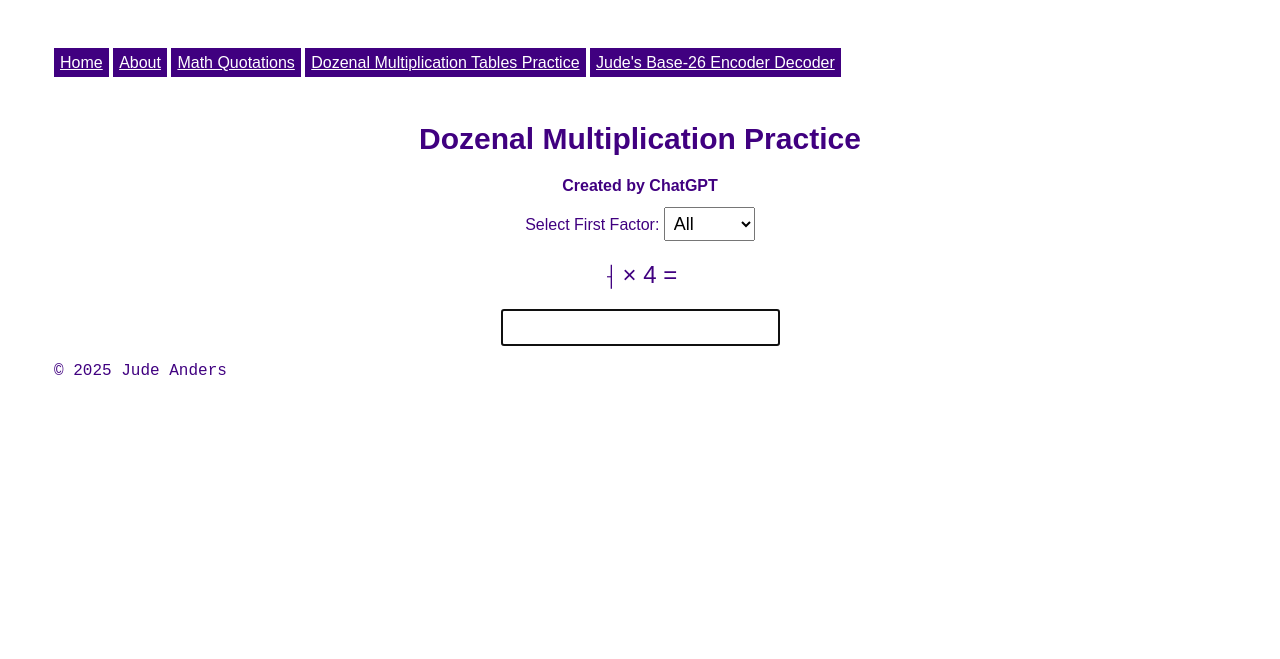
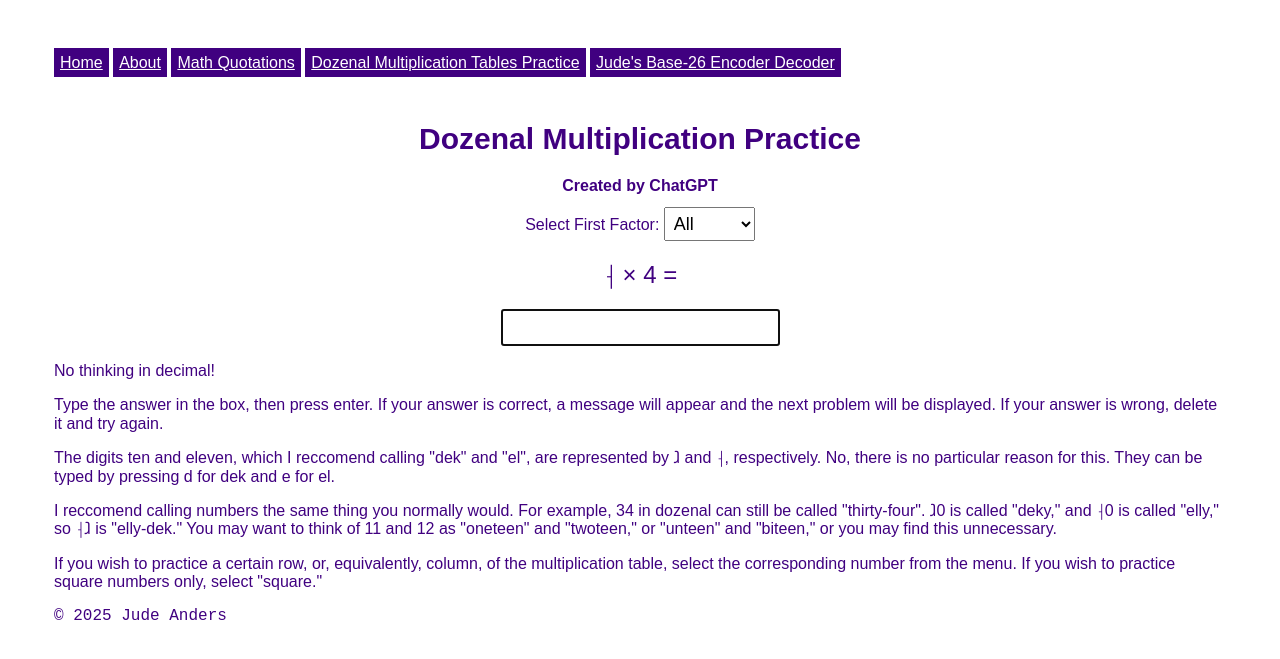
Before and after one commit to 1anderj/judeanders-website, a Jekyll site: the page built from dozenal/index.html, in a window 1280 px wide. Shown: the top 659 px of the page. Built offline with Jekyll 4.4.1, drawn with Linux system fonts in a browser that asks for light colours; some web fonts are replaced.

Commit message:
documentation

```diff
--- a/dozenal/index.html
+++ b/dozenal/index.html
@@ -133,3 +133,10 @@ title: Dozenal Multiplication Practice
     };
 </script>
 </div>
+<div class="more-normal-text">
+<p>No thinking in decimal!</p>
+<p>Type the answer in the box, then press enter. If your answer is correct, a message will appear and the next problem will be displayed. If your answer is wrong, delete it and try again.</p>
+<p>The digits ten and eleven, which I reccomend calling "dek" and "el", are represented by ⱹ and ⸡, respectively. No, there is no particular reason for this. They can be typed by pressing d for dek and e for el.</p>
+<p>I reccomend calling numbers the same thing you normally would. For example, 34 in dozenal can still be called "thirty-four". ⱹ0 is called "deky," and ⸡0 is called "elly," so ⸡ⱹ is "elly-dek." You may want to think of 11 and 12 as "oneteen" and "twoteen," or "unteen" and "biteen," or you may find this unnecessary.</p>
+<p>If you wish to practice a certain row, or, equivalently, column, of the multiplication table, select the corresponding number from the menu. If you wish to practice square numbers only, select "square."</p>
+</div>
```
